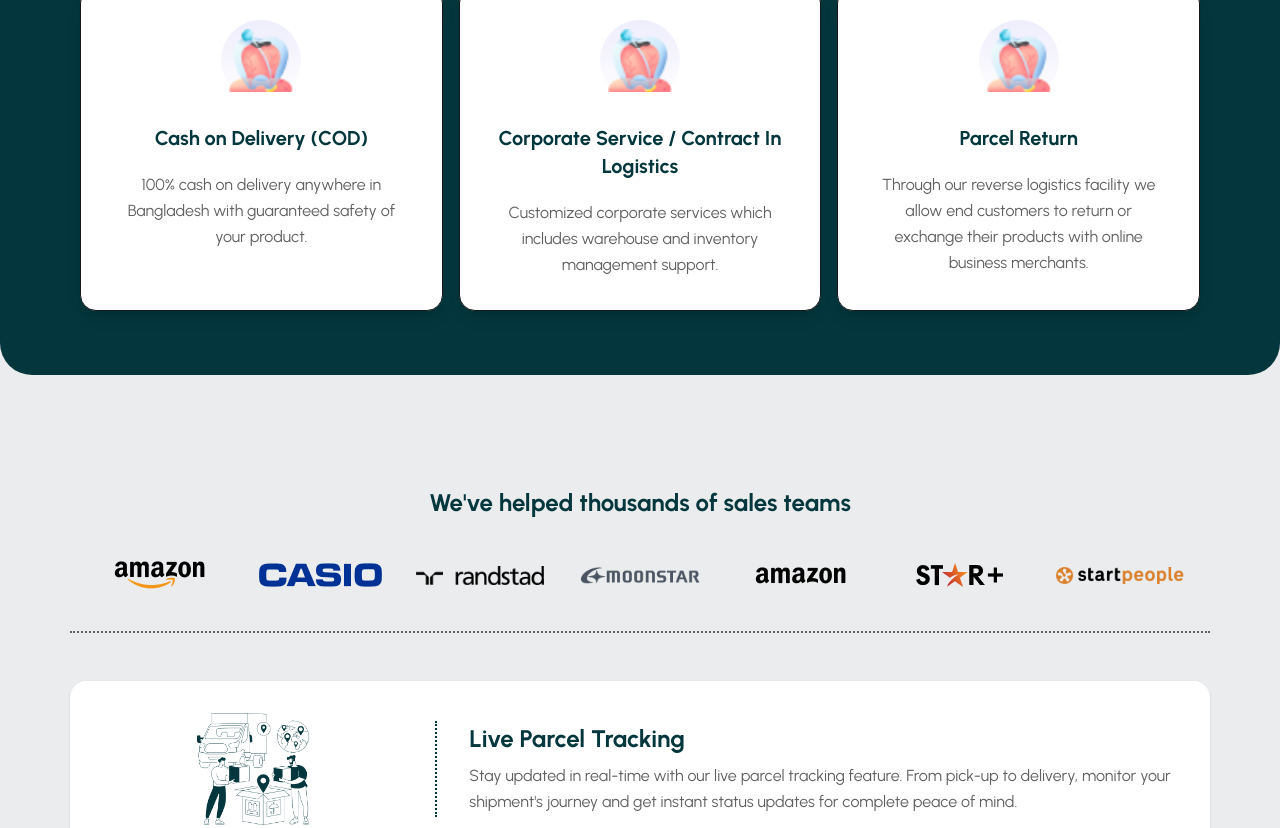
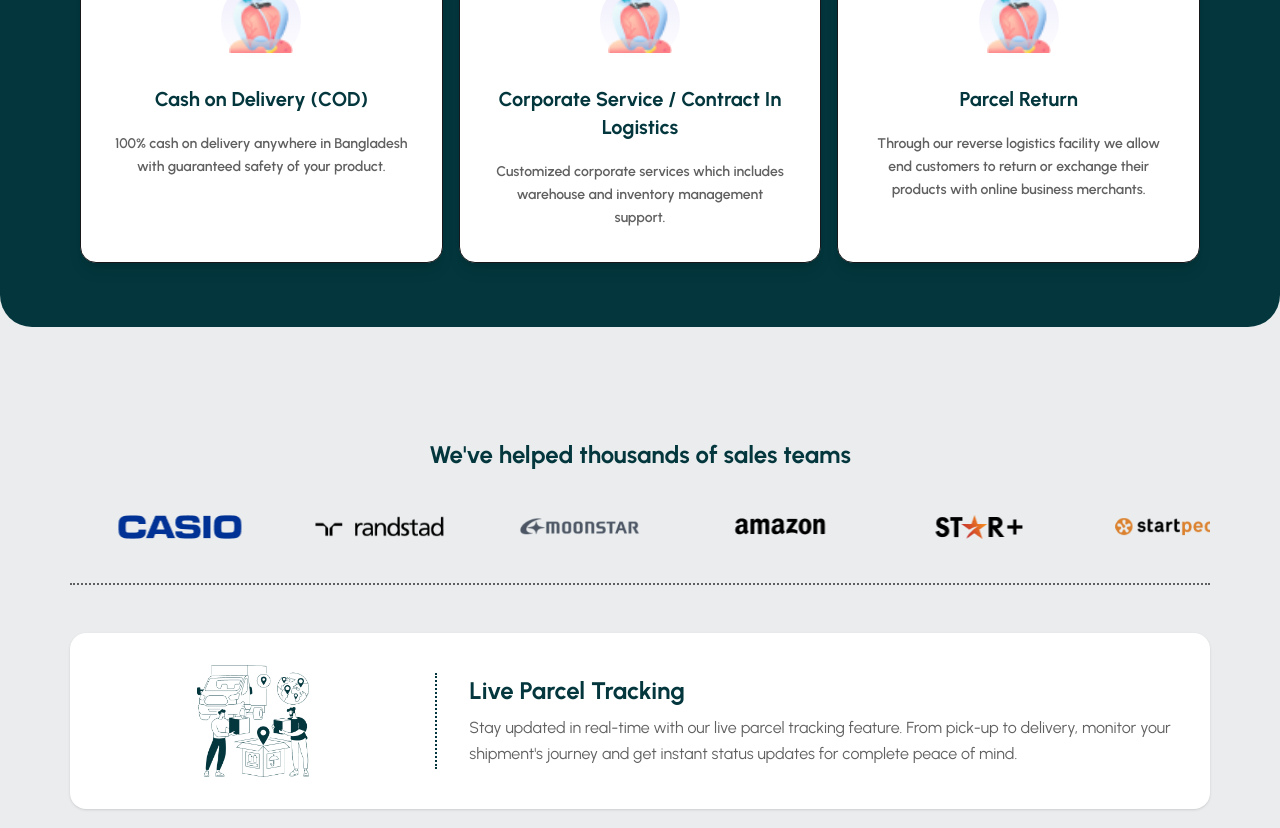
Before and after one commit to dev-habibhossain/ParcelPro, a React (Vite) app in the folder client/: page / in a window 1280 px wide. Shown: the part 1820-2648 px from the top of the page. Built offline with nearby package versions, Linux system fonts and the light colour scheme.

Commit message:
rename prove to brands and use swiper for brands logo

```diff
--- a/client/package.json
+++ b/client/package.json
@@ -16,6 +16,7 @@
     "react-icons": "^5.6.0",
     "react-responsive-carousel": "^3.2.23",
     "react-router": "^8.0.1",
+    "swiper": "^14.0.1",
     "tailwindcss": "^4.3.1"
   },
   "devDependencies": {
--- /dev/null
+++ b/client/src/pages/Home/Brands/Brands.jsx
@@ -0,0 +1,80 @@
+import { Swiper, SwiperSlide } from "swiper/react";
+import { Autoplay } from "swiper/modules";
+
+// Import Swiper styles
+import "swiper/css";
+
+import image1 from "../../../assets/brands/amazon.png";
+import image2 from "../../../assets/brands/amazon_vector.png";
+import image3 from "../../../assets/brands/casio.png";
+import image4 from "../../../assets/brands/moonstar.png";
+import image5 from "../../../assets/brands/randstad.png";
+import image6 from "../../../assets/brands/star.png";
+import image7 from "../../../assets/brands/start_people.png";
+
+export default function Brands() {
+  const images = [
+    { alt: "Image 1", src: image1 },
+    { alt: "Image 3", src: image3 },
+    { alt: "Image 5", src: image5 },
+    { alt: "Image 4", src: image4 },
+    { alt: "Image 2", src: image2 },
+    { alt: "Image 6", src: image6 },
+    { alt: "Image 7", src: image7 },
+  ];
+
+  return (
+    <div className="w-full py-8 overflow-hidden">
+      <h1 className="text-secondary text-2xl font-bold text-center mb-8">
+        We've helped thousands of sales teams
+      </h1>
+
+      <div className="w-full swiper-marquee-wrapper">
+        <Swiper
+          modules={[Autoplay]}
+          spaceBetween={40}
+          slidesPerView={2}
+          loop={true}
+          speed={8000} // Increased from 4000 to 8000 for a perfectly relaxed, standard marquee flow
+          allowTouchMove={false}
+          autoplay={{
+            delay: 0,
+            disableOnInteraction: false,
+          }}
+          breakpoints={{
+            480: { slidesPerView: 3, spaceBetween: 40 },
+            768: { slidesPerView: 4, spaceBetween: 50 },
+            1024: { slidesPerView: 6, spaceBetween: 60 },
+          }}
+          className="linear-swiper flex items-center"
+        >
+          {images.map((image, index) => (
+            <SwiperSlide
+              key={index}
+              className="flex justify-center items-center"
+            >
+              <div className="flex justify-center items-center h-12 w-24 md:w-32 ">
+                <img
+                  src={image.src}
+                  alt={image.alt}
+                  className="max-w-full max-h-full object-contain"
+                />
+              </div>
+            </SwiperSlide>
+          ))}
+        </Swiper>
+      </div>
+
+      {/* Keeps the marquee flow continuous and steady */}
+      <style
+        dangerouslySetInnerHTML={{
+          __html: `
+        .linear-swiper .swiper-wrapper {
+          transition-timing-function: linear !important;
+        }
+      `,
+        }}
+      />
+    </div>
+  );
+}
--- a/client/src/pages/Home/Home/Home.jsx
+++ b/client/src/pages/Home/Home/Home.jsx
@@ -1,7 +1,7 @@
 import Banner from "../Banner/Banner";
 import HowItWorks from "../HowItWorks/HowItWorks";
 import OurServices from "../OurServices/OurServices";
-import Prove from "../ProveSection/Prove";
+import Brands from "../Brands/Brands";
 import Support from "../Support/Support";
 
 export default function Home() {
@@ -13,7 +13,7 @@ export default function Home() {
       </div>
       <OurServices />
       <div className="max-w-285 mx-auto py-20">
-        <Prove />
+        <Brands />
         <div className="border-dotted border-neutral border-b-2 "></div>
         <Support />
         <div className="border-dotted border-neutral border-b-2"></div>
--- a/client/src/pages/Home/HowItWorks/HowItWorks.jsx
+++ b/client/src/pages/Home/HowItWorks/HowItWorks.jsx
@@ -5,7 +5,7 @@ import { SiCashapp } from "react-icons/si";
 
 export default function HowItWorks() {
   return (
-    <section className="px-4 md:px-0">
+    <section className="md:px-0 px-12">
       <h1 className="text-2xl text-secondary pb-6 font-bold ">How It Works</h1>
       {/* Changed flex to flex-wrap for responsiveness */}
       <div className="flex flex-wrap md:flex-nowrap gap-3 justify-center items-center">
--- a/client/src/pages/Home/OurServices/OurServices.jsx
+++ b/client/src/pages/Home/OurServices/OurServices.jsx
@@ -30,13 +30,13 @@ export default function OurServices() {
   ];
 
   return (
-    <section className="w-full rounded-4xl max-w-7xl mx-auto py-16 px-4 sm:px-6 lg:px-8 bg-secondary">
+    <section className="w-full rounded-4xl max-w-7xl mx-auto py-16 px-8 sm:px-6 lg:px-8 bg-secondary">
       {/* Optional: Section Title Area */}
       <div className="text-center mb-12">
-        <h2 className="text-5xl font-extrabold text-primary mb-4">
+        <h2 className="md:text-5xl text-3xl font-extrabold text-primary mb-4">
           Our Services
         </h2>
-        <p className="text-primary text-lg max-w-2xl mx-auto">
+        <p className="text-primary md:text-lg text-sm max-w-2xl mx-auto">
           Enjoy fast, reliable parcel delivery with real-time tracking and zero
           hassle. From <br /> personal packages to business shipments — we
           deliver on time, every time.
@@ -52,7 +52,7 @@ export default function OurServices() {
           >
             <div className="flex flex-col items-center gap-4">
               {/* Image Container */}
-              <div className="w-20 h-20 flex items-center justify-center rounded-full bg-linear-to-b from-[#EEEDFC] to-transparent p-2">
+              <div className="md:w-20 md:h-20 flex items-center justify-center rounded-full bg-linear-to-b from-[#EEEDFC] to-transparent p-2">
                 <img
                   src={ServicesImg}
                   alt={service.title}
@@ -61,12 +61,12 @@ export default function OurServices() {
               </div>
 
               {/* Card Title */}
-              <h3 className="text-xl font-bold text-secondary mt-2">
+              <h3 className="md:text-xl text-lg font-bold text-secondary mt-2">
                 {service.title}
               </h3>
 
               {/* Card Description */}
-              <p className="text-neutral text-base leading-relaxed mt-1">
+              <p className="text-neutral md:text-md text-sm font-semibold leading-relaxed mt-1">
                 {service.desc}
               </p>
             </div>
--- a/client/src/pages/Home/ProveSection/Prove.jsx
+++ /dev/null
@@ -1,43 +0,0 @@
-import image1 from "../../../assets/brands/amazon.png";
-import image2 from "../../../assets/brands/amazon_vector.png";
-import image3 from "../../../assets/brands/casio.png";
-import image4 from "../../../assets/brands/moonstar.png";
-import image5 from "../../../assets/brands/randstad.png";
-import image6 from "../../../assets/brands/star.png";
-import image7 from "../../../assets/brands/start_people.png";
-
-export default function Prove() {
-  const images = [
-    { alt: "Image 1", src: image1 },
-    { alt: "Image 3", src: image3 },
-    { alt: "Image 5", src: image5 },
-    { alt: "Image 4", src: image4 },
-    { alt: "Image 2", src: image2 },
-    { alt: "Image 6", src: image6 },
-    { alt: "Image 7", src: image7 },
-  ];
-
-  return (
-    <div className="w-full py-8">
-      <h1 className="text-secondary text-2xl font-bold text-center mb-8">
-        We've helped thousands of sales teams
-      </h1>
-
-      {/* Flex container: Wraps on mobile, goes in a single line on large screens */}
-      <div className="flex flex-wrap lg:flex-nowrap justify-center items-center gap-6 md:gap-8 px-4">
-        {images.map((image, index) => (
-          <div
-            key={index}
-            className="flex justify-center items-center h-12 w-24 md:w-32"
-          >
-            <img
-              src={image.src}
-              alt={image.alt}
-              className="max-w-full max-h-full object-contain"
-            />
-          </div>
-        ))}
-      </div>
-    </div>
-  );
-}
--- a/client/src/pages/Home/Support/Support.jsx
+++ b/client/src/pages/Home/Support/Support.jsx
@@ -21,7 +21,7 @@ export default function Support() {
   ];
 
   return (
-    <section className="w-full  mx-auto py-12">
+    <section className="w-full  mx-auto py-12 md:px-0 px-8">
       {/* List Container */}
       <div className="flex flex-col gap-6">
         {data.map((item, index) => (
```
Also changed, not shown: 1 other file (tests, documents, lock files or other folders).
